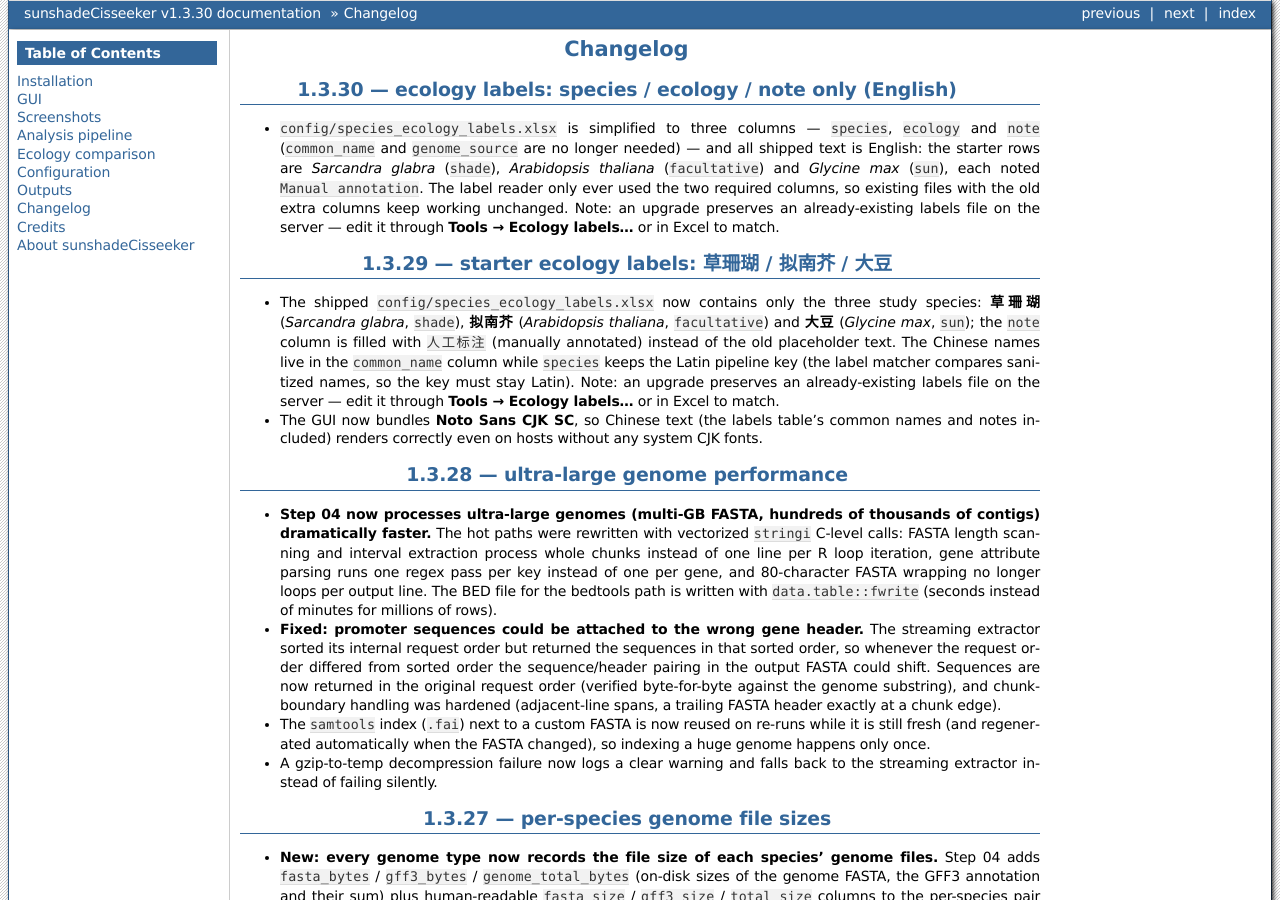
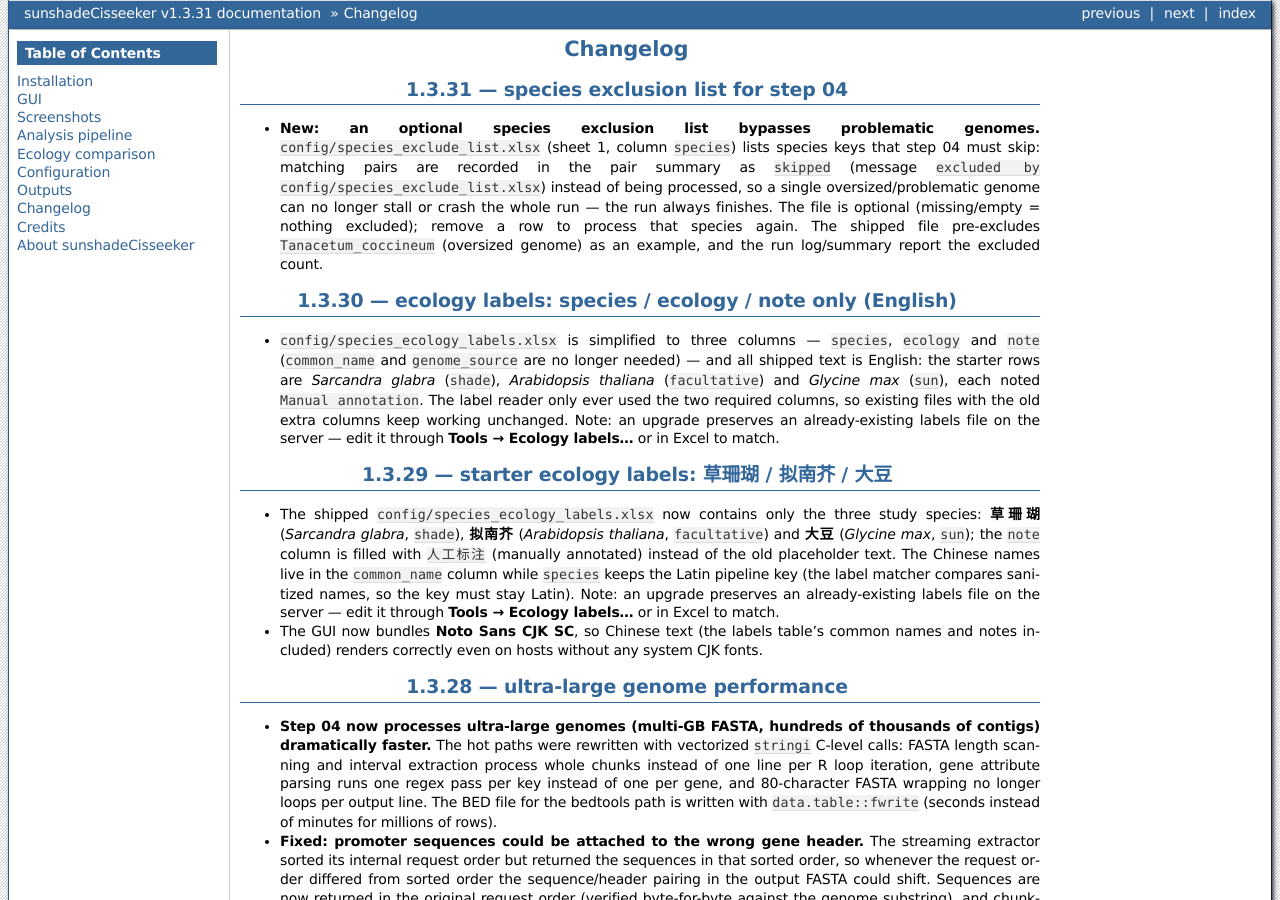
Before and after one commit to chenzhr23/sunshadeCisseeker-docs, a Sphinx documentation site: the page built from docs/content/Changelog.rst, in a window 1280 px wide and 900 px high. Built offline with Sphinx 7.4.7, drawn with Linux system fonts in a browser that asks for light colours; some of the changed text lies outside the part shown.

Commit message:
docs: v1.3.31 species exclusion list for step 04

```diff
--- a/docs/conf.py
+++ b/docs/conf.py
@@ -9,8 +9,8 @@ author = "sunshadeCisseeker developers"
 copyright = "2026, sunshadeCisseeker developers"
 
 # The short X.Y version and the full release version.
-version = "v1.3.30"
-release = "v1.3.30"
+version = "v1.3.31"
+release = "v1.3.31"
 
 extensions = [
     "sphinx.ext.autosectionlabel",
--- a/docs/content/About sunshadeCisseeker.rst
+++ b/docs/content/About sunshadeCisseeker.rst
@@ -4,7 +4,7 @@ About sunshadeCisseeker
 sunshadeCisseeker identifies, annotates and compares promoter
 cis-regulatory elements across sun / facultative / shade plants.
 
-The current release is **1.3.30**; see :doc:`Changelog` for what changed in
+The current release is **1.3.31**; see :doc:`Changelog` for what changed in
 each version.
 
 Highlights
--- a/docs/content/Changelog.rst
+++ b/docs/content/Changelog.rst
@@ -1,5 +1,19 @@
 Changelog
 =========
+
+1.3.31 — species exclusion list for step 04
+-------------------------------------------
+
+* **New: an optional species exclusion list bypasses problematic genomes.**
+  ``config/species_exclude_list.xlsx`` (sheet 1, column ``species``) lists
+  species keys that step 04 must skip: matching pairs are recorded in the
+  pair summary as ``skipped`` (message ``excluded by
+  config/species_exclude_list.xlsx``) instead of being processed, so a single
+  oversized/problematic genome can no longer stall or crash the whole run —
+  the run always finishes. The file is optional (missing/empty = nothing
+  excluded); remove a row to process that species again. The shipped file
+  pre-excludes ``Tanacetum_coccineum`` (oversized genome) as an example, and
+  the run log/summary report the excluded count.
 
 1.3.30 — ecology labels: species / ecology / note only (English)
 ------------------------------------------------------------------
```
Also changed, not shown: docs/content/Configuration.rst (+11 -0 lines).
